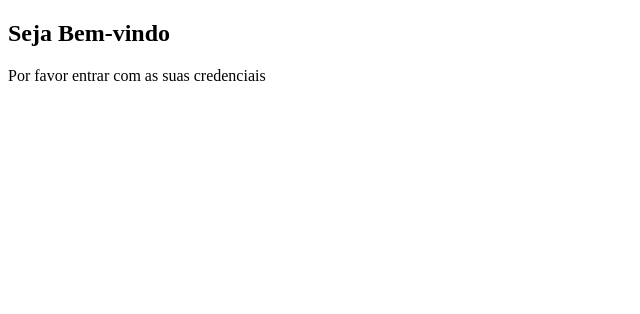
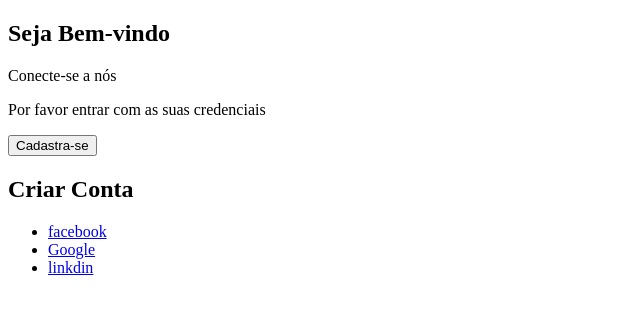
Before and after one commit to Ananias-Domingos/Teladecadastro, a plain HTML site: page telaLogin/login.html in a window 1280 px wide. Shown: the whole page, without its empty margins (0-640 px from the left). Drawn offline with Linux system fonts and the light colour scheme.

```diff
--- a/telaLogin/login.html
+++ b/telaLogin/login.html
@@ -12,10 +12,20 @@
 
             <div>
                 <h2>Seja Bem-vindo</h2>
-                <p></p>
+                <p>Conecte-se a nós</p>
                 <p> Por favor entrar com as suas credenciais</p>
+                <button>Cadastra-se</button>
             </div>
-            <div></div>
+            <div>
+                <h2>Criar Conta</h2>
+                <div>
+                    <ul>
+                        <li><a href="#">facebook</a></li>
+                        <li><a href="#">Google</a></li>
+                        <li><a href="#">linkdin</a></li>
+                    </ul>
+                </div>
+            </div>
         </div>
         <div></div>
 
```
